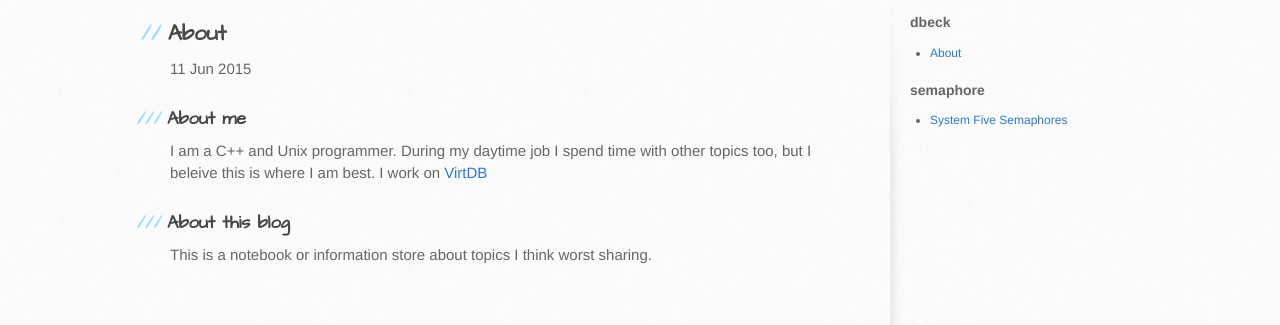
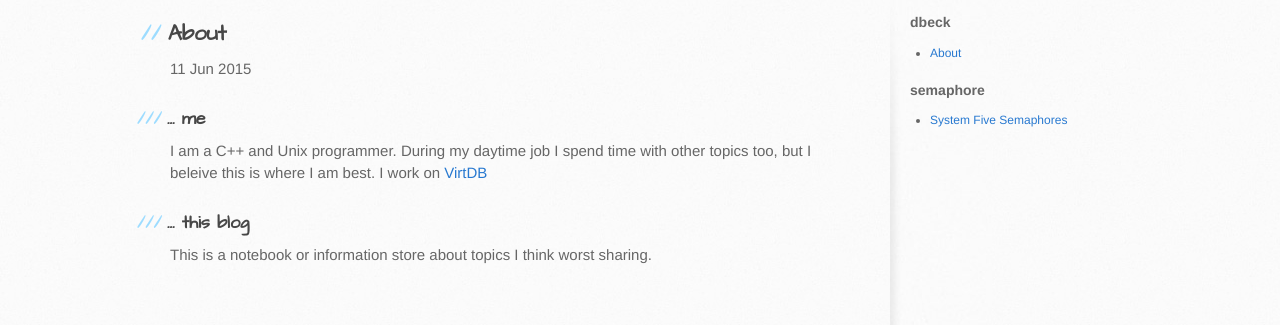
Before and after one commit to dbeck/dbeck.github.io, a Jekyll site: the page built from _posts/2015-06-11-about.markdown, in a window 1280 px wide. Shown: the part 233-558 px from the top of the page. Built offline with Jekyll 4.4.1, drawn with Linux system fonts in a browser that asks for light colours; Markdown is read by kramdown in place of the engine named in the settings.

Commit message:
Updated 2015-06-11-about.markdown

```diff
--- a/_posts/2015-06-11-about.markdown
+++ b/_posts/2015-06-11-about.markdown
@@ -9,8 +9,9 @@ published: true
 ---
 
 
-### About me
+
+### ... me
 I am a C++ and Unix programmer. During my daytime job I spend time with other topics too, but I beleive this is where I am best. I work on [VirtDB](http://www.virtdb.com)
 
-### About this blog
+### ... this blog
 This is a notebook or information store about topics I think worst sharing.
```
